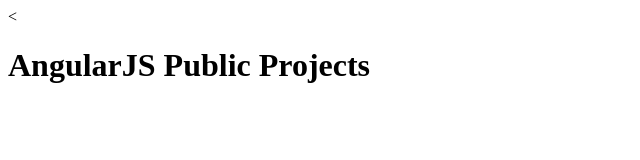
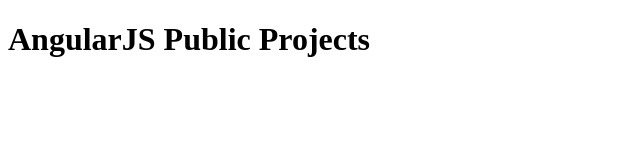
Before and after one commit to mohammedSaeed96/AngularJS, a plain HTML site: page index.html in a window 1280 px wide. Shown: the whole page, without its empty margins (0-640 px from the left). Drawn offline with Linux system fonts and the light colour scheme.

Commit message:
There was an extra tag

```diff
--- a/index.html
+++ b/index.html
@@ -5,6 +5,6 @@
     <title>AngularJS</title>
   </head>
   <body>
-      <<h1>AngularJS Public Projects</h1>
+      <h1>AngularJS Public Projects</h1>
   </body>
 </html>
```
